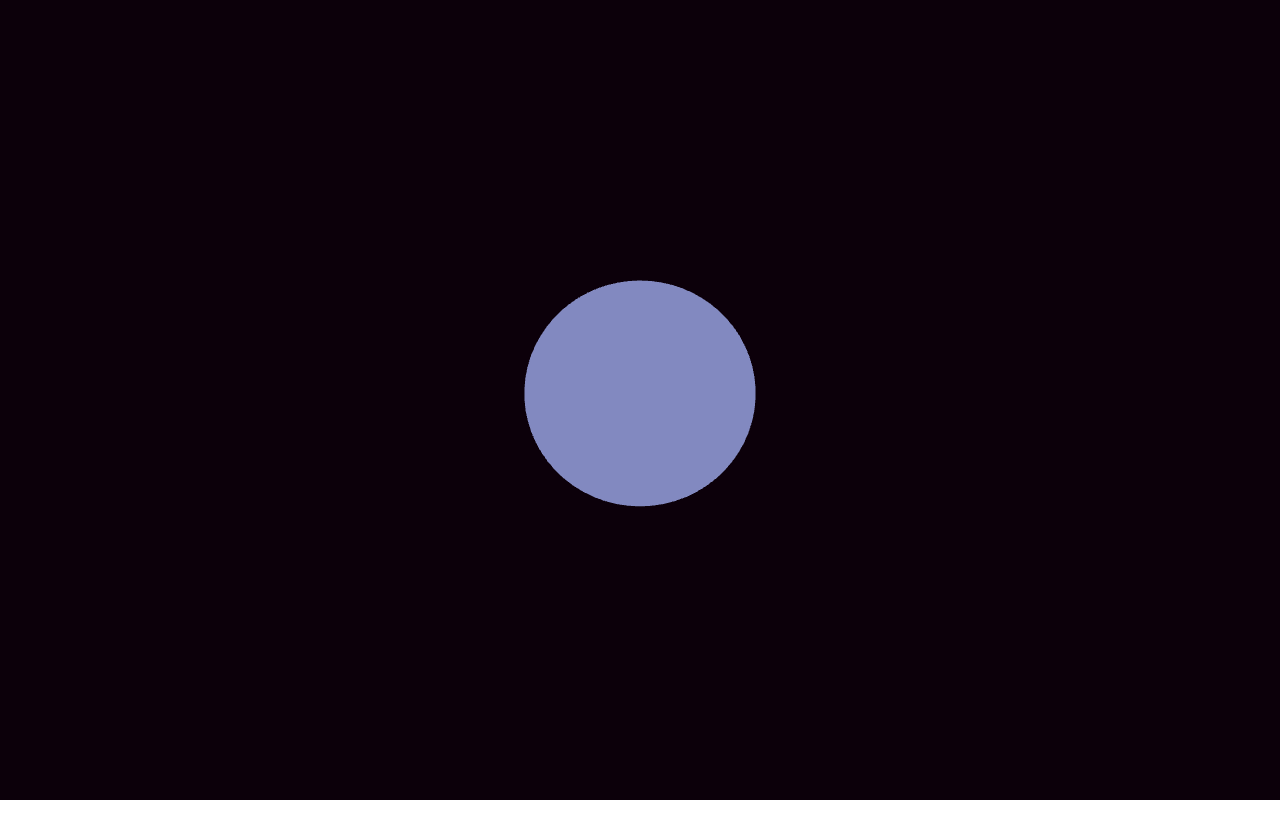
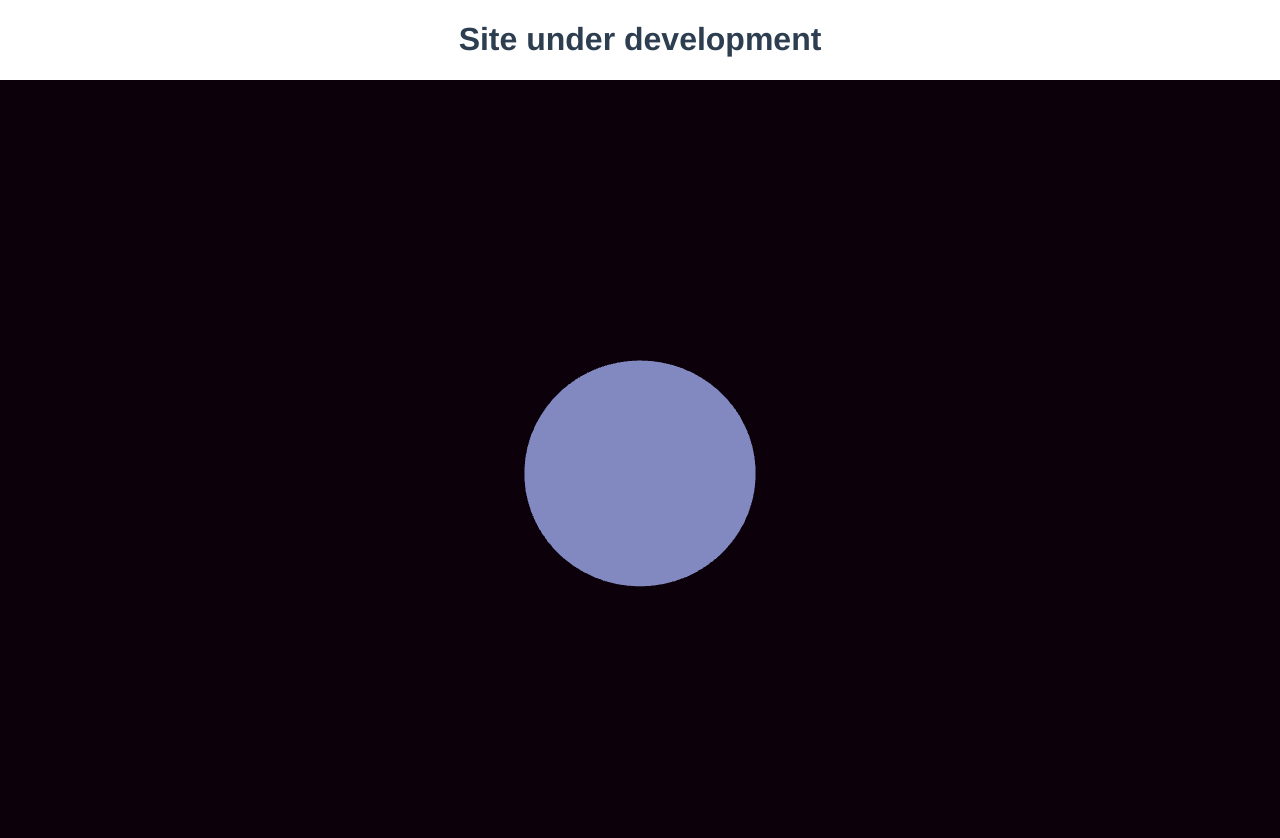
Before and after one commit to ShawnMeister/BTU-Website, a Vue app in the folder vue-btu/: page /#/enter in a window 1280 px wide. Shown: the top 838 px of the page. Before the commit the page ends 800 px from the top, so only its background shows below. Built offline with nearby package versions, Linux system fonts and the light colour scheme.

Commit message:
Put "site under development"
in the /enter page

```diff
--- a/vue-btu/src/views/Enter/Enter.vue
+++ b/vue-btu/src/views/Enter/Enter.vue
@@ -1,5 +1,6 @@
 <template>
   <div class="enter">
+    <h1 style="text-align: center;">Site under development</h1>
     <!-- <router-link class="router-link" to="/home">Home</router-link> -->
   </div>
 </template>
```
